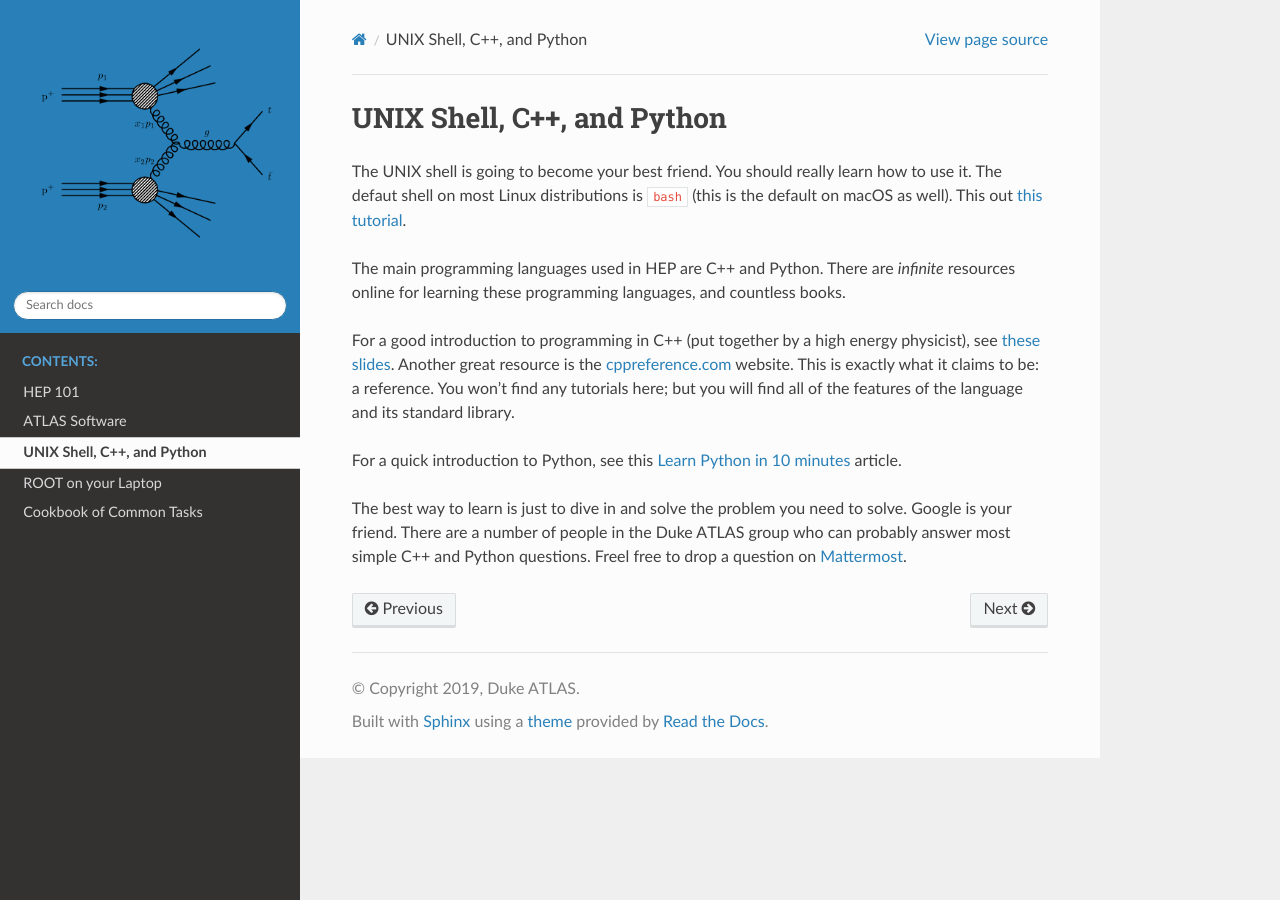
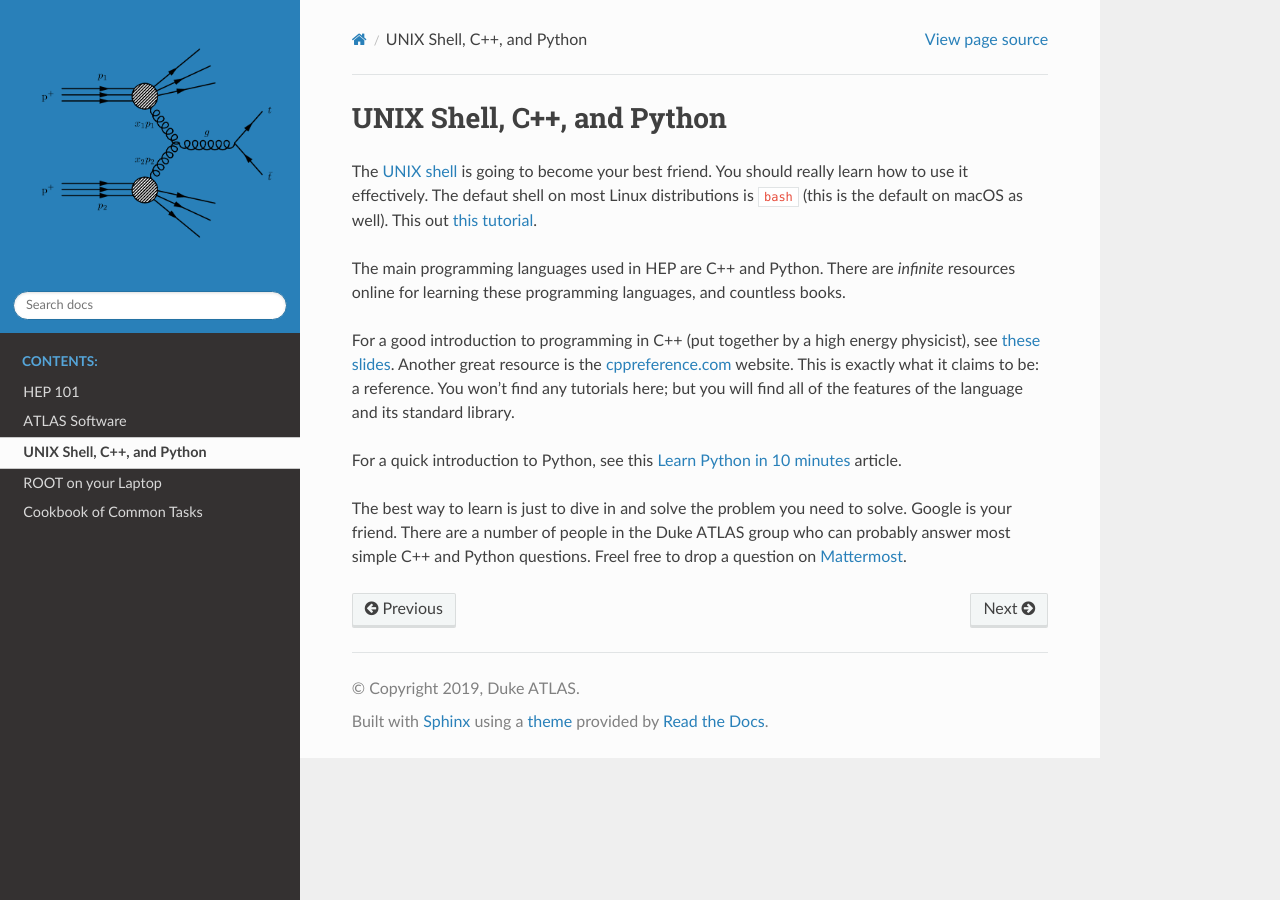
Before and after one commit to escambron/hep101-docs, a Sphinx documentation site: the page built from docs/programming.rst, in a window 1280 px wide. Built offline with Sphinx 7.4.7 and the Read the Docs theme 2.0.0, drawn with Linux system fonts in a browser that asks for light colours.

Commit message:
unix shell

```diff
--- a/docs/programming.rst
+++ b/docs/programming.rst
@@ -1,10 +1,11 @@
 UNIX Shell, C++, and Python
 =========================================
 
-The UNIX shell is going to become your best friend. You should really
-learn how to use it. The defaut shell on most Linux distributions is
-``bash`` (this is the default on macOS as well). This out `this
-tutorial <https://swcarpentry.github.io/shell-novice/>`_.
+The `UNIX shell <https://en.wikipedia.org/wiki/Unix_shell>`_ is going
+to become your best friend. You should really learn how to use it
+effectively. The defaut shell on most Linux distributions is ``bash``
+(this is the default on macOS as well). This out `this tutorial
+<https://swcarpentry.github.io/shell-novice/>`_.
 
 The main programming languages used in HEP are C++ and Python. There
 are *infinite* resources online for learning these programming
```
